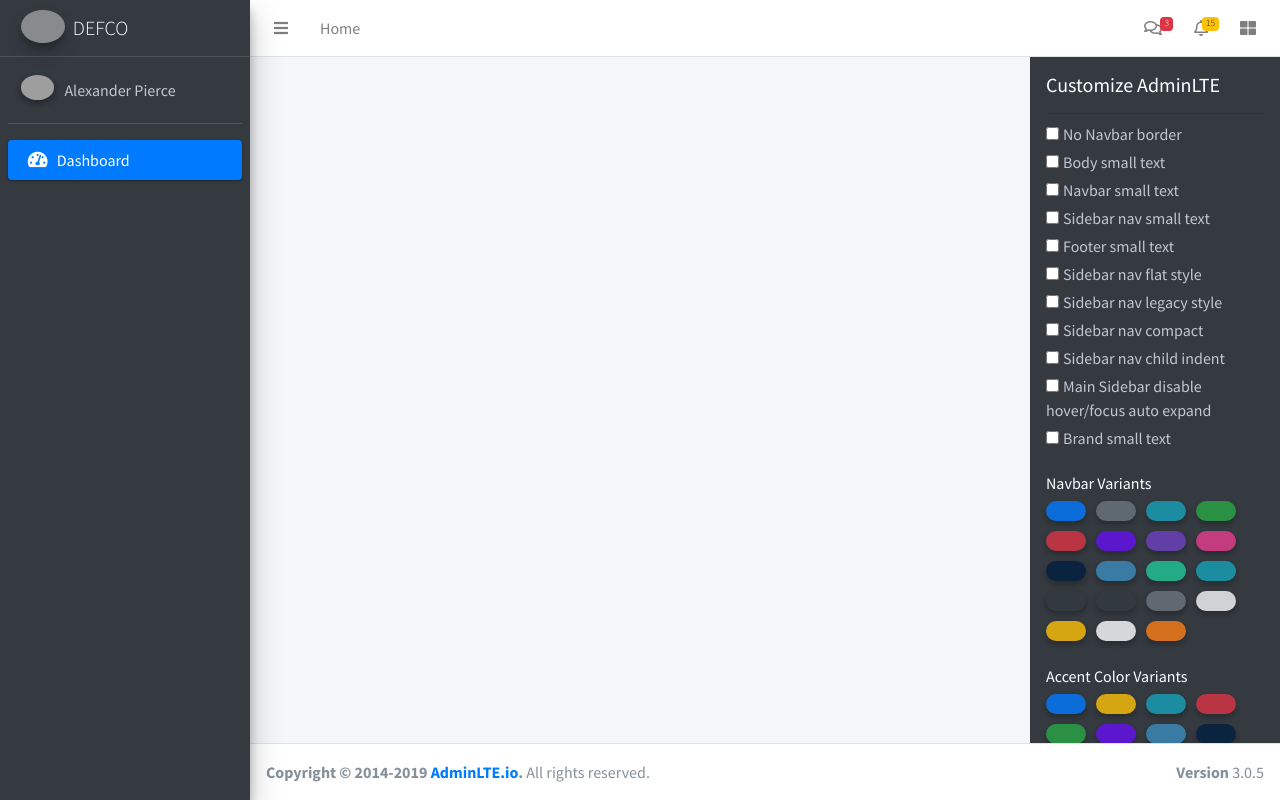
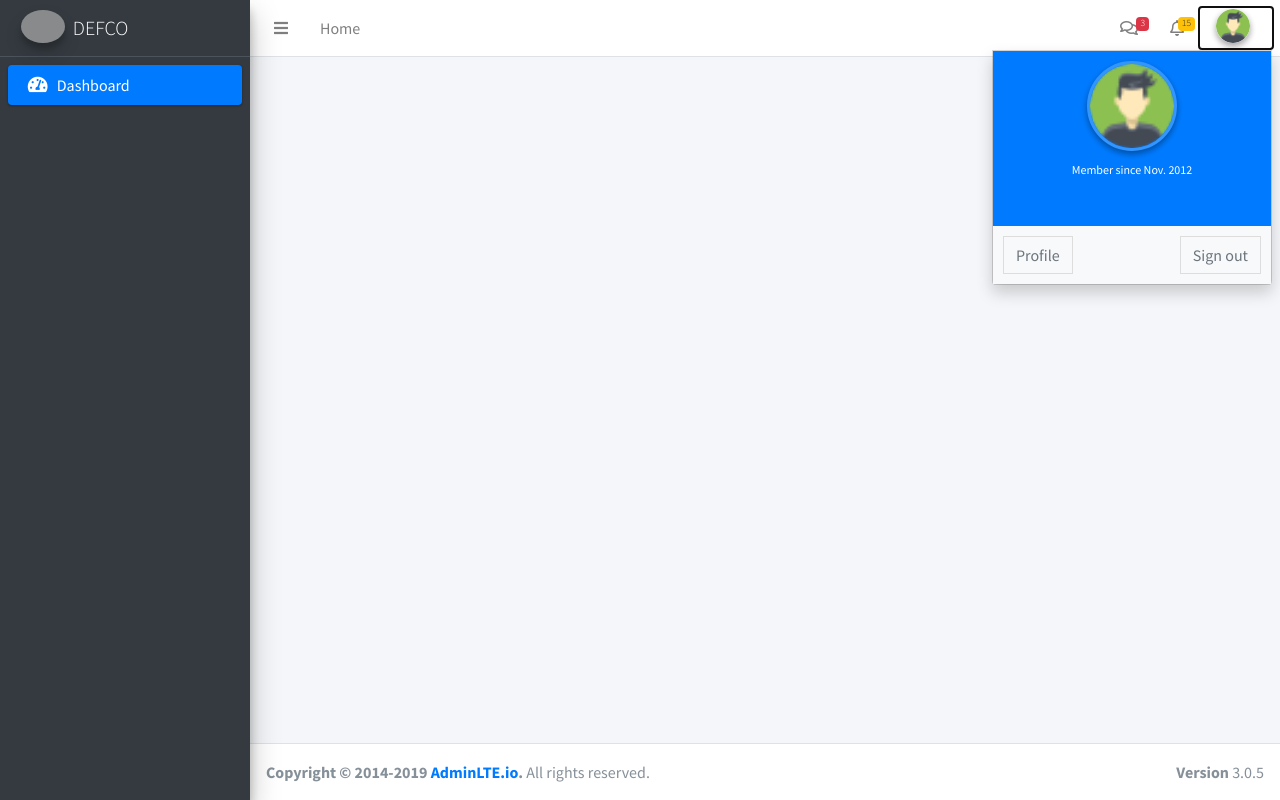
Before and after one commit to KenThumi/defco_fuelling, a Django app: template defco/templates/base.html in a window 1280 px wide, after a click that opens the changed part. Run offline with Django 3.2, Linux system fonts and the light colour scheme; the template is opened without the code that fills it, so the values that code supplies are empty; some libraries are stand-ins or nearby versions; grey boxes are pictures that could not be loaded.

Commit message:
Logout added

```diff
--- a/defco/templates/base.html
+++ b/defco/templates/base.html
@@ -148,11 +148,49 @@
           <a href="#" class="dropdown-item dropdown-footer">See All Notifications</a>
         </div>
       </li>
-      <li class="nav-item">
+      <!-- user img >>> profile & logout -->
+      <li class="nav-item dropdown user-menu show">
+        <a href="#" class="nav-link dropdown-toggle" data-toggle="dropdown" aria-expanded="true">
+          <img src="{% static 'images/avatar.png' %}" class="user-image img-circle elevation-2" alt="User Image">
+          <!-- <span class="d-none d-md-inline">Alexander Pierce</span> -->
+        </a>
+        <ul class="dropdown-menu dropdown-menu-lg dropdown-menu-right hide">
+          <!-- User image -->
+          <li class="user-header bg-primary">
+            <img src="{% static 'images/avatar.png' %}" class="img-circle elevation-2" alt="User Image">
+
+            <p>
+              {{user.username | title}}
+              <small>Member since Nov. 2012</small>
+            </p>
+          </li>
+          <!-- Menu Body -->
+          <!-- <li class="user-body">
+            <div class="row">
+              <div class="col-4 text-center">
+                <a href="#">Followers</a>
+              </div>
+              <div class="col-4 text-center">
+                <a href="#">Sales</a>
+              </div>
+              <div class="col-4 text-center">
+                <a href="#">Friends</a>
+              </div>
+            </div>
+          </li> -->
+          <!-- Menu Footer-->
+          <li class="user-footer">
+            <a href="#" class="btn btn-default btn-flat">Profile</a>
+            <a href="/logout" class="btn btn-default btn-flat float-right">Sign out</a>
+          </li>
+        </ul>
+      </li>
+      <!-- /user img >>> profile & logout -->
+      <!-- <li class="nav-item">
         <a class="nav-link" data-widget="control-sidebar" data-slide="true" href="#" role="button">
           <i class="fas fa-th-large"></i>
         </a>
-      </li>
+      </li> -->
     </ul>
   </nav>
   <!-- /.navbar -->
@@ -169,14 +207,14 @@
     <!-- Sidebar -->
     <div class="sidebar">
       <!-- Sidebar user panel (optional) -->
-      <div class="user-panel mt-3 pb-3 mb-3 d-flex">
+      <!-- <div class="user-panel mt-3 pb-3 mb-3 d-flex">
         <div class="image">
           <img src="http://carismartes.com.br/assets/global/images/avatars/avatar1.png" class="img-circle elevation-2" alt="User Image">
         </div>
         <div class="info">
           <a href="#" class="d-block">Alexander Pierce</a>
         </div>
-      </div>
+      </div> -->
 
       <!-- Sidebar Menu -->
       <nav class="mt-2">
--- a/defco/templates/registration/login.html
+++ b/defco/templates/registration/login.html
@@ -33,7 +33,7 @@
       <form method="post">
         {% csrf_token %}
         <div class="input-group mb-3">
-          <input type="text" name="username" class="form-control  form-control-sm" placeholder="Username">
+          <input type="text" name="username" class="form-control  form-control-sm" placeholder="Username" required>
           <div class="input-group-append">
             <div class="input-group-text">
               <span class="fas fa-envelope"></span>
@@ -41,7 +41,7 @@
           </div>
         </div>
         <div class="input-group mb-3">
-          <input type="password" name="password" class="form-control form-control-sm" placeholder="Password">
+          <input type="password" name="password" class="form-control form-control-sm" placeholder="Password" required>
           <div class="input-group-append">
             <div class="input-group-text">
               <span class="fas fa-lock"></span>
--- a/defco/views.py
+++ b/defco/views.py
@@ -1,8 +1,9 @@
 from defco.forms import UserRegisterForm
 from django.shortcuts import redirect, render
+from django.contrib.auth.decorators import login_required
 
 # Create your views here.
-
+@login_required
 def home(request):
     ctx = {'lorem':'lorem'}
     return render(request,'index.html',ctx)
```
Also changed, not shown: static/images/avatar.png (added).
